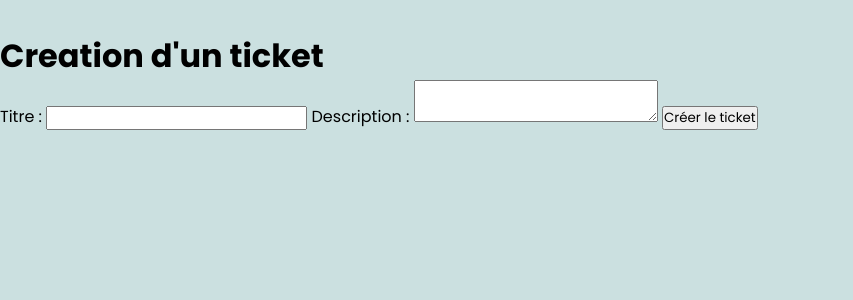
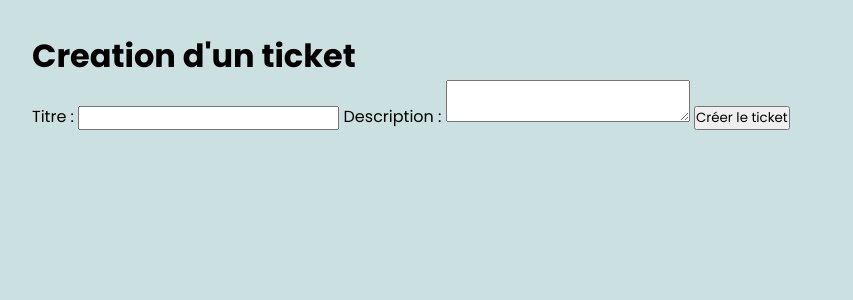
Before and after one commit to Tebayai/LiveCampusCours, a PHP site: page /board/create-ticket.php in a window 1280 px wide. Shown: the part 83-383 px from the top of the page, without its empty margins (0-853 px from the left). Run offline with PHP 8.4, Linux system fonts and the light colour scheme; the visitor is signed in with stand-in values (Sample User, id 1).

Commit message:
css global container

```diff
--- a/php/project/board/create-ticket.php
+++ b/php/project/board/create-ticket.php
@@ -23,6 +23,8 @@ $titre = 'Creation Tickets';
 $css = ['../css/style.css'];
 require_once '../partiel/header.php';
 ?>
+
+<div class="global-container">
     <h1>Creation d'un ticket</h1>
 
     <form action="create-ticket.php" method="post">
@@ -35,6 +37,6 @@ require_once '../partiel/header.php';
 
         <button type="submit">Créer le ticket</button>
     </form>
-
+</div>
 
 <?php require_once '../partiel/footer.php'; ?>
--- a/php/project/board/dashboard_dev.php
+++ b/php/project/board/dashboard_dev.php
@@ -15,6 +15,7 @@ $css = ['../css/style.css'];
 require_once '../partiel/header.php';
 ?>
 
+<div class="global-container">
     <h1>Tableau de bord Dev</h1>
 
     <?php if (isset($_SESSION['id']) && isset($hist)): ?>
@@ -36,5 +37,5 @@ require_once '../partiel/header.php';
             <?php endforeach; ?>
         </table>
     <?php endif; ?>
-
+</div>
 <?php require_once '../partiel/footer.php'; ?>
--- a/php/project/board/voir_ticket_dev.php
+++ b/php/project/board/voir_ticket_dev.php
@@ -28,6 +28,7 @@ $css = ['../css/style.css'];
 require_once '../partiel/header.php';
 ?>
 
+<div class="global-container">
     <h1> Ticket : <?= $_GET['id'] ?? '' ?></h1>
 
     <h3>Information ticket : </h3>
@@ -67,8 +68,6 @@ require_once '../partiel/header.php';
             <button type="submit">RESOLU</button>
         </form>
     <?php endif; ?>
-
-
-
+</div>
 
 <?php require_once '../partiel/footer.php'; ?>
--- a/php/project/board/voir_ticket_usager.php
+++ b/php/project/board/voir_ticket_usager.php
@@ -30,6 +30,7 @@ $css = ['../css/style.css'];
 require_once '../partiel/header.php';
 ?>
 
+<div class="global-container">
     <h1> Ticket : <?= $_GET['id'] ?? '' ?></h1>
 
     <h3>Information ticket : </h3>
@@ -74,5 +75,5 @@ require_once '../partiel/header.php';
             <button type="submit" name="button" value="NONRESOLU">NON RESOLU</button>
         </form>
     <?php endif; ?>
-
+</div>
 <?php require_once '../partiel/footer.php'; ?>
```
Lines whose indentation alone changed are shown as unchanged.
